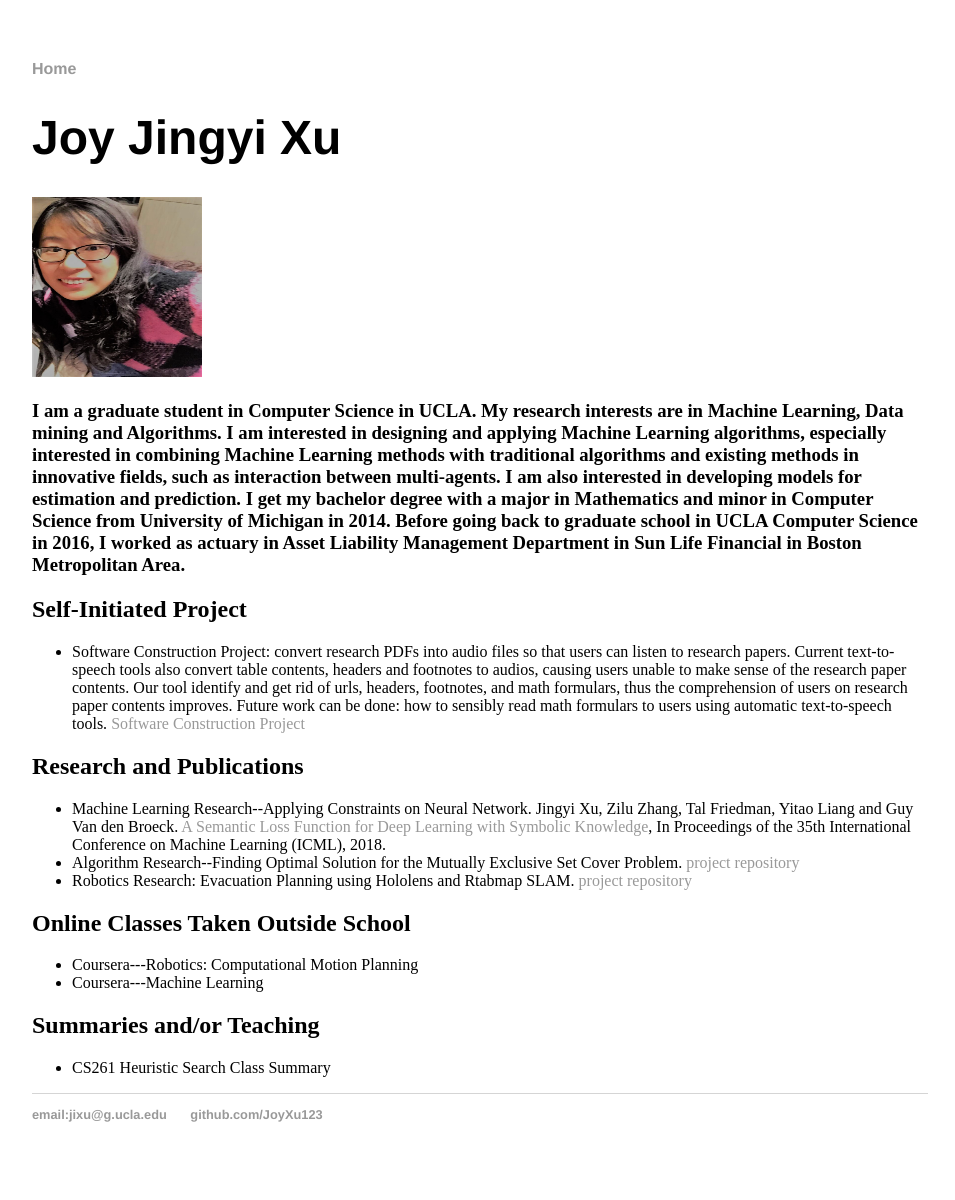
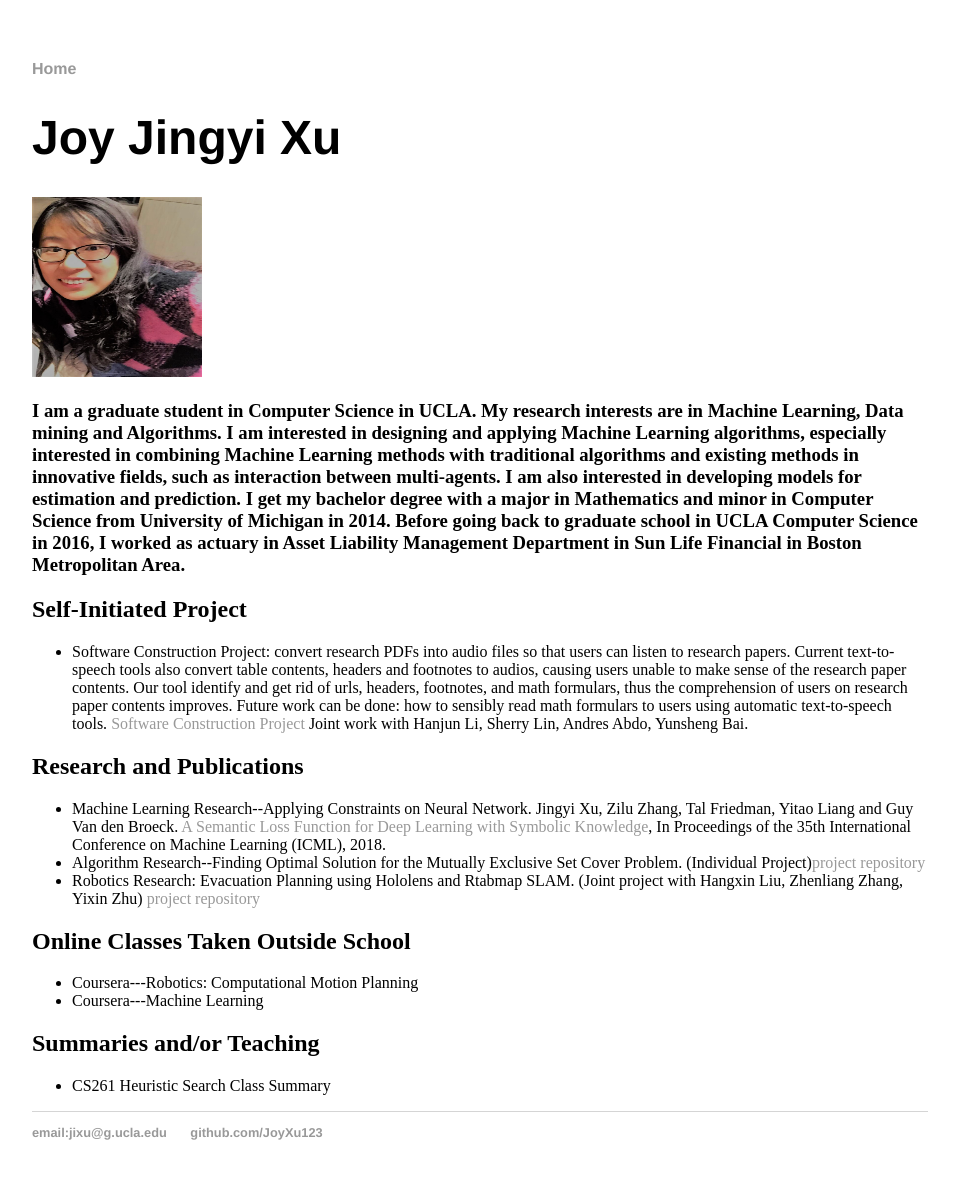
Before and after one commit to JoyXu123/JoyXu123.github.io, a Jekyll site: the page index.html, which Jekyll copies as it is, in a window 1280 px wide. Shown: the whole page, without its empty margins (160-1115 px from the left). Built offline with Jekyll 4.4.1, drawn with Linux system fonts in a browser that asks for light colours.

Commit message:
fix project description

```diff
--- a/index.html
+++ b/index.html
@@ -33,6 +33,7 @@
 		      urls, headers, footnotes, and math formulars, thus the comprehension of users on research paper contents improves.
 		      Future work can be done: how to sensibly read math formulars to users using automatic text-to-speech tools.
 		      <a href="https://github.com/hanjunLi/130_Project">Software Construction Project</a>
+		      Joint work with Hanjun Li, Sherry Lin, Andres Abdo, Yunsheng Bai.
 		    </li>
 		  </ul>
 
@@ -43,8 +44,8 @@
 		  <ul>
 		    <li>Machine Learning Research--Applying Constraints on Neural Network.
 		      Jingyi Xu, Zilu Zhang, Tal Friedman, Yitao Liang and Guy Van den Broeck.<a href="http://web.cs.ucla.edu/~guyvdb/papers/XuICML18.pdf"> A Semantic Loss Function for Deep Learning with Symbolic Knowledge</a>, In Proceedings of the 35th International Conference on Machine Learning (ICML), 2018.</li>
-		    <li>Algorithm Research--Finding Optimal Solution for the Mutually Exclusive Set Cover Problem. <a href="https://github.com/JoyXu123/261-Ride-Sharing-Project">project repository </a> </li>
-		    <li>Robotics Research: Evacuation Planning using Hololens and Rtabmap SLAM. <a href="https://github.com/JoyXu123/Evacuation_Github"> project repository </a> </li>
+		    <li>Algorithm Research--Finding Optimal Solution for the Mutually Exclusive Set Cover Problem. (Individual Project)<a href="https://github.com/JoyXu123/261-Ride-Sharing-Project">project repository </a> </li>
+		    <li>Robotics Research: Evacuation Planning using Hololens and Rtabmap SLAM. (Joint project with Hangxin Liu, Zhenliang Zhang, Yixin Zhu) <a href="https://github.com/JoyXu123/Evacuation_Github"> project repository </a> </li>
 		</div><!-- /.Research -->
 
 		<div class="Classes">
```
